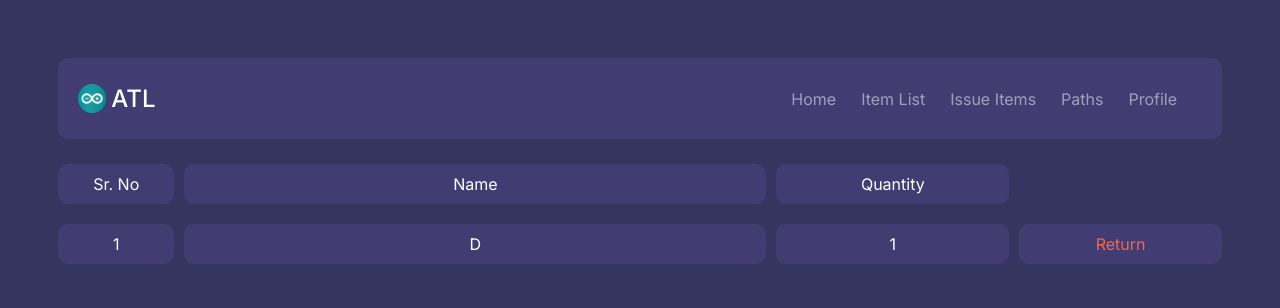
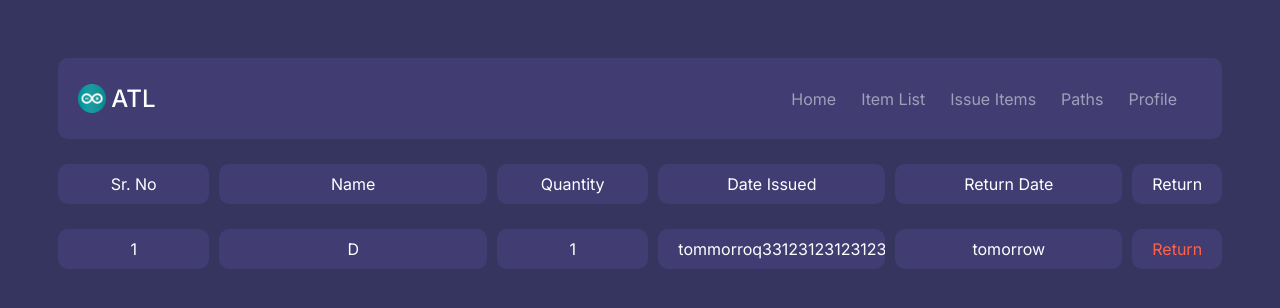
Before and after one commit to TRAVELLER00012/AtlWebpage, a Next.js app: page /issueitems in a window 1280 px wide. Shown: the top 308 px of the page. Built offline with nearby package versions, Linux system fonts and the light colour scheme.

Commit message:
Fix some minor issues

```diff
--- a/app/components/IssueItemCard.tsx
+++ b/app/components/IssueItemCard.tsx
@@ -1,15 +1,19 @@
-import styles from "../styles/item-list.module.css"
+import styles from "../styles/issueitems.module.css"
 interface Props{
     count:number,
     name:string,
     quantity:number,
+    issueDate:string,
+    returnDate:string,
 }
-function ItemCard({count,name,quantity}:Props){
+function ItemCard({count,name,quantity,issueDate,returnDate}:Props){
     return (
-        <div className={styles.parentItem}>
+        <div className={[styles.itemSelection,styles.items].join(" ")}>
             <div>{count}</div>
             <div>{name}</div>
             <div>{quantity}</div>
+            <div>{issueDate}</div>
+            <div>{returnDate}</div>
             <div className={styles.remove}>Return</div>
         </div>
     )
--- a/app/issueitems/page.tsx
+++ b/app/issueitems/page.tsx
@@ -1,35 +1,35 @@
-import styles2 from "../styles/issueitems.module.css"
-import styles from "../styles/item-list.module.css"
-import Warning from "@/public/images/warning.png"
+import styles from "../styles/issueitems.module.css"
 import IssueItemCard from "../components/IssueItemCard";
 
 function IssueItems(){
-    // return (
-    //     <div className={styles2.alert}>
-    //         <Image src={Warning} alt="Warning sign"/>
-    //         <p>You have no items issued!</p>
-    //     </div>
-    // )
+
     return (
         <div className={styles.main}>
             <div className={styles.itemSelection}>
-
-                <div className={styles.count}>
+                <div>
                     Sr. No
                 </div>
 
-                <div className="name">
+                <div>
                     Name
                 </div>
 
-                <div className="quantity">
+                <div>
                     Quantity
                 </div>
-
+                <div>
+                   Date Issued
+                </div>
+                <div>
+                    Return Date
+                </div>
+                <div>
+                    Return
+                </div>
 
             </div>
             <div className={styles.items}>
-                <IssueItemCard  count={1} name="D" quantity={1}/>
+                <IssueItemCard  count={1} name="D" quantity={1} issueDate="tommorroq331231231231231231827389172938712937819723912739812312312312w" returnDate="tomorrow"/>
             </div>
         </div>
     )
--- a/app/styles/issueitems.module.css
+++ b/app/styles/issueitems.module.css
@@ -1,8 +1,18 @@
-.alert{
-    display: flex;
-    justify-content: center;
-    align-items: center;
+.itemSelection{
+    display:grid;
+    grid-template-columns: 13% 23% 13% 19.5% 19.5%auto;
+    column-gap: 10px;
     margin-top: 25px;
+    text-align: center;
+}
+.itemSelection div{
     background-color: #413d73;
+    padding: 10px 20px;
     border-radius: 10px;
 }
+.items div{
+    overflow-x: scroll;
+}
+.remove{
+    color: tomato;
+}
```
Also changed, not shown: app/components/Alert.tsx (added, +17 -0 lines), app/styles/alert.module.css (added, +8 -0 lines), 1 other file (tests, documents, lock files or other folders).
